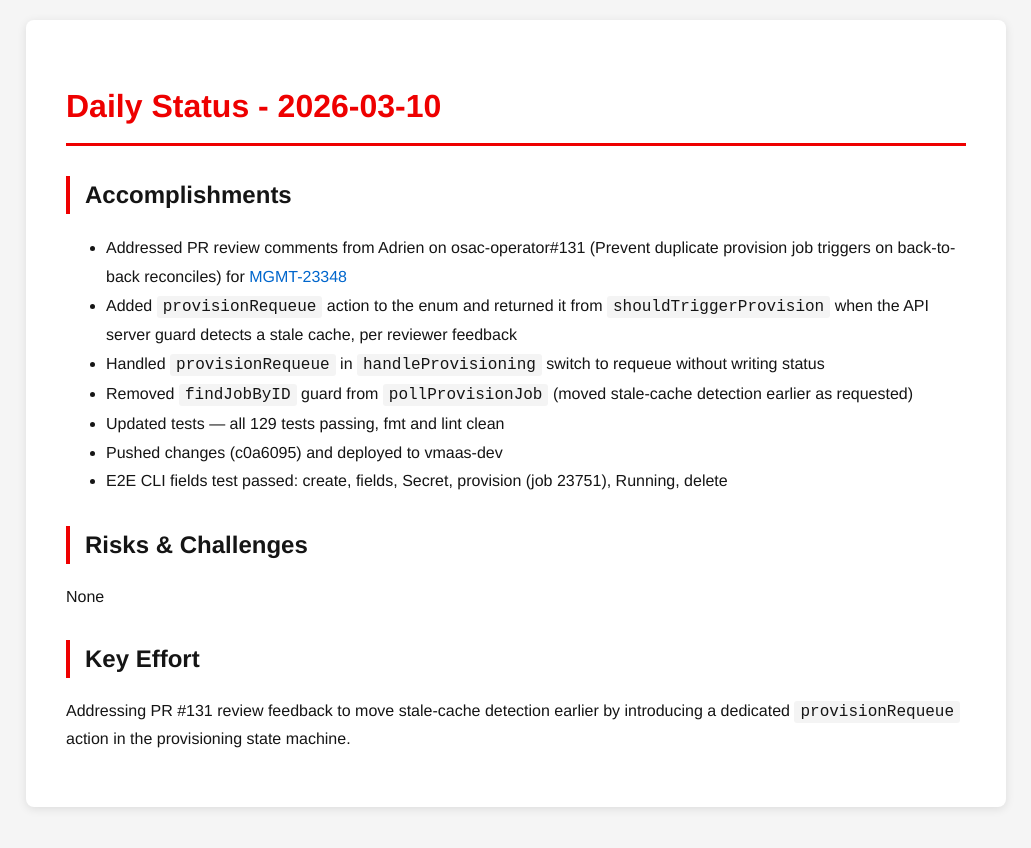
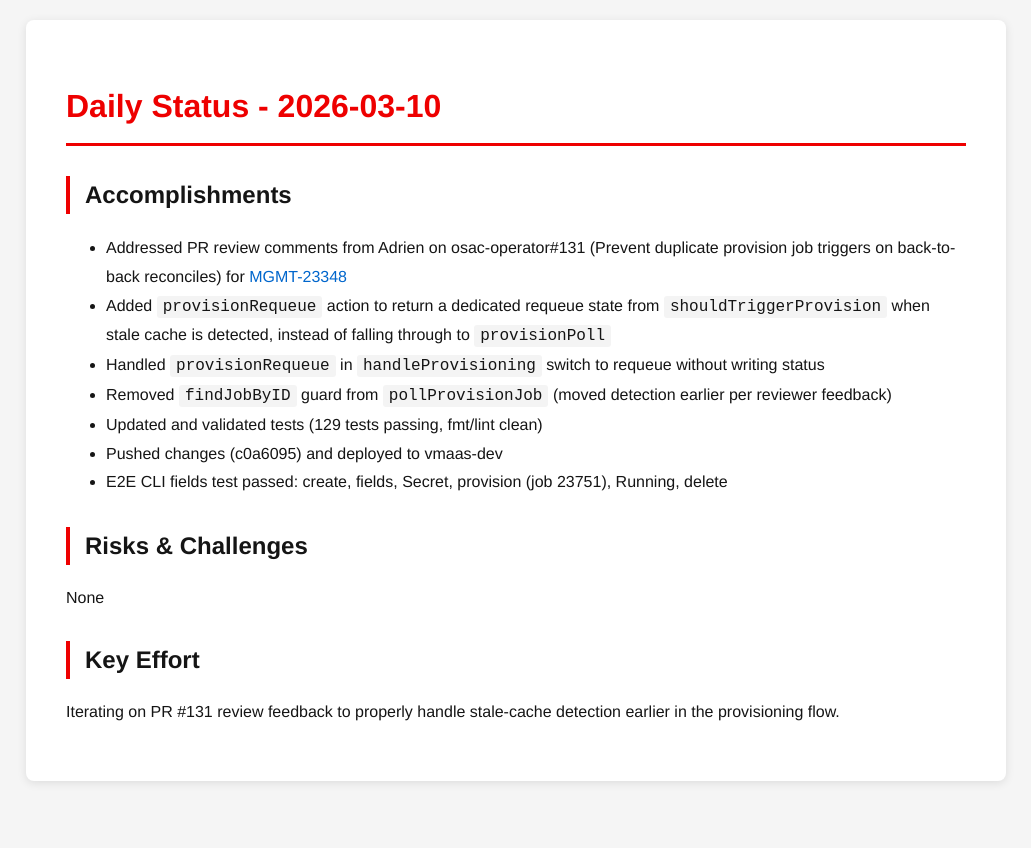
Before and after one commit to tzvatot/daily-status, a Jekyll site: the page built from 2026-03-10.md, in a window 1280 px wide. Shown: the top 848 px of the page, without its empty margins (124-1155 px from the left). Built offline with Jekyll 4.4.1, drawn with Linux system fonts in a browser that asks for light colours.

Commit message:
Daily status update - 2026-03-10

```diff
--- a/2026-03-10.md
+++ b/2026-03-10.md
@@ -8,10 +8,10 @@ date: 2026-03-10
 
 ## Accomplishments
 - Addressed PR review comments from Adrien on osac-operator#131 (Prevent duplicate provision job triggers on back-to-back reconciles) for [MGMT-23348](https://issues.redhat.com/browse/MGMT-23348)
-- Added `provisionRequeue` action to the enum and returned it from `shouldTriggerProvision` when the API server guard detects a stale cache, per reviewer feedback
+- Added `provisionRequeue` action to return a dedicated requeue state from `shouldTriggerProvision` when stale cache is detected, instead of falling through to `provisionPoll`
 - Handled `provisionRequeue` in `handleProvisioning` switch to requeue without writing status
-- Removed `findJobByID` guard from `pollProvisionJob` (moved stale-cache detection earlier as requested)
-- Updated tests — all 129 tests passing, fmt and lint clean
+- Removed `findJobByID` guard from `pollProvisionJob` (moved detection earlier per reviewer feedback)
+- Updated and validated tests (129 tests passing, fmt/lint clean)
 - Pushed changes (c0a6095) and deployed to vmaas-dev
 - E2E CLI fields test passed: create, fields, Secret, provision (job 23751), Running, delete
 
@@ -19,4 +19,4 @@ date: 2026-03-10
 None
 
 ## Key Effort
-Addressing PR #131 review feedback to move stale-cache detection earlier by introducing a dedicated `provisionRequeue` action in the provisioning state machine.
+Iterating on PR #131 review feedback to properly handle stale-cache detection earlier in the provisioning flow.
```
